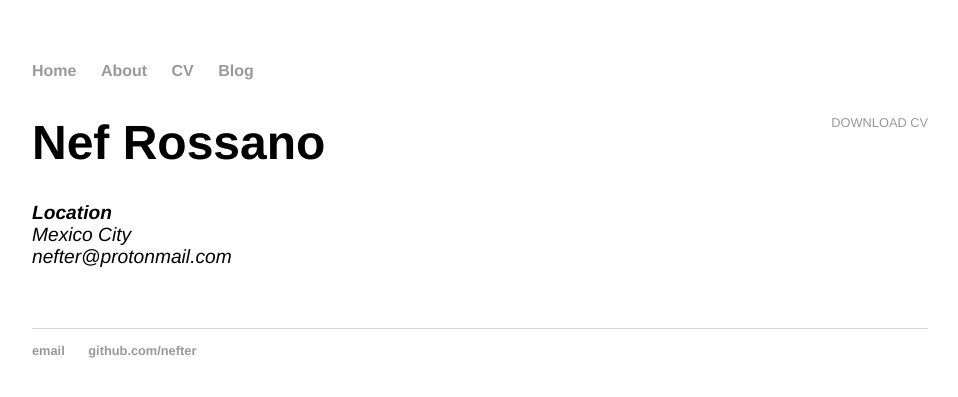
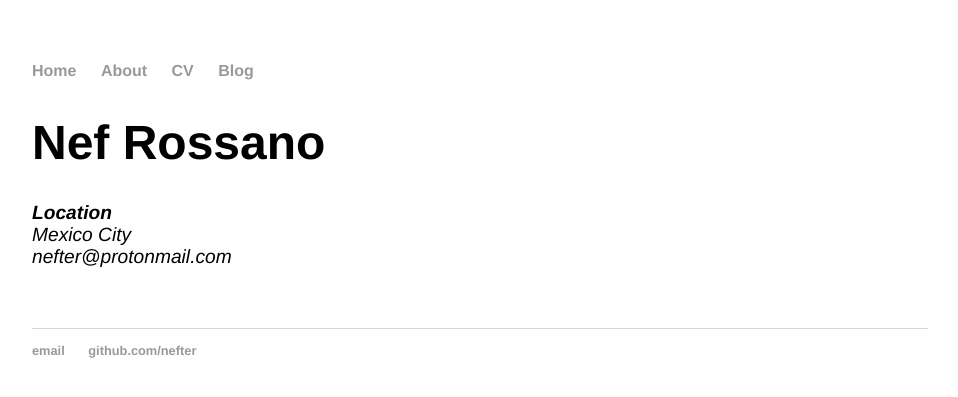
Before and after one commit to nefter/nefter.github.io, a Jekyll site: the page built from cv/index.html, in a window 1280 px wide. Shown: the top 397 px of the page, without its empty margins (160-1118 px from the left). Built offline with Jekyll 4.4.1, drawn with Linux system fonts in a browser that asks for light colours.

Commit message:
Remove link

```diff
--- a/cv/index.html
+++ b/cv/index.html
@@ -4,7 +4,6 @@ title: CV of Nef Rossano
 ---
 
 	<div class="cv">
-<a href="https://drive.google.com/file/d/1jEATcD_7l_9Mvh_Hpi97DVLdiNUhhAWs/view" class="download" title="Download CV as PDF">Download CV</a>
 					<h1>Nef Rossano</h1>
 					<address>
 					<strong>Location</strong><br>
```
